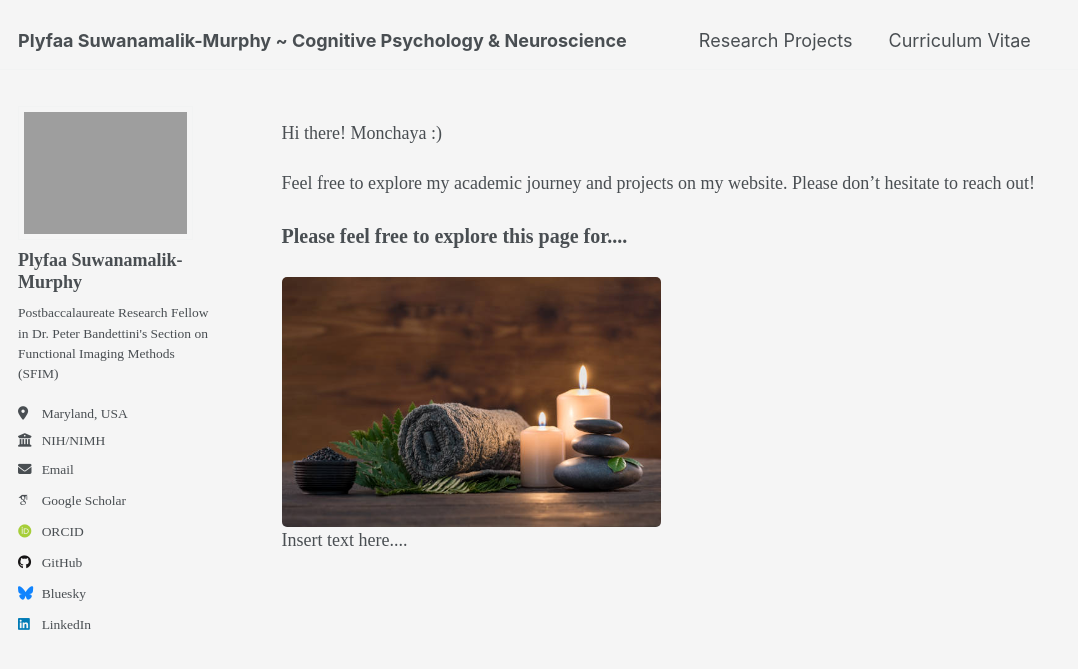
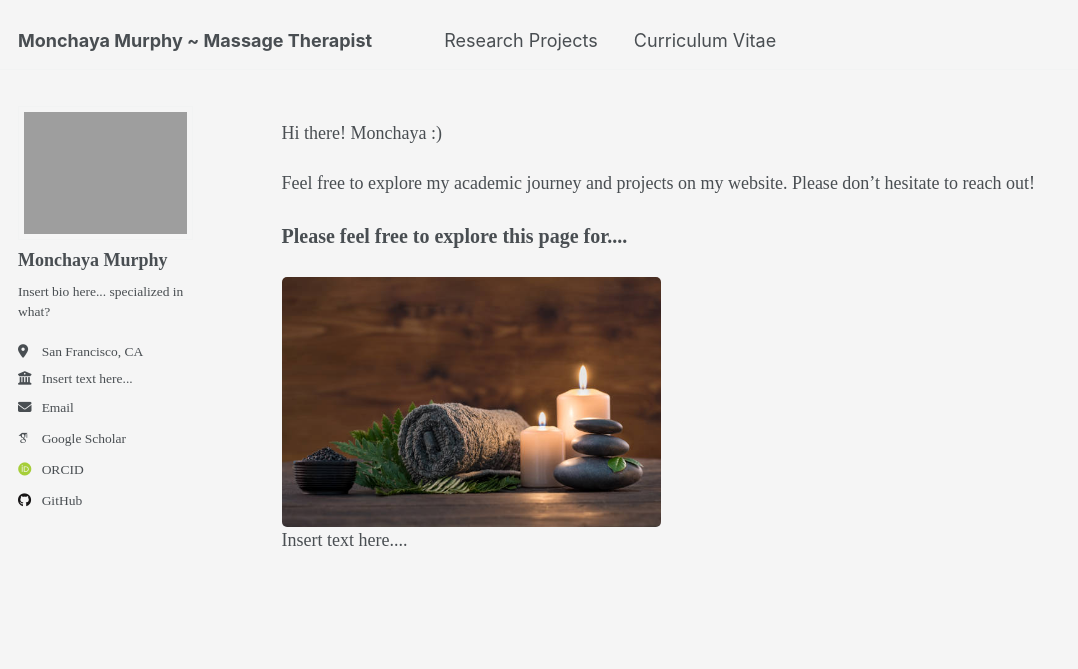
Before and after one commit to monchayamurphy/monchayamurphy.github.io, a Jekyll site: the page built from _pages/about.html, in a window 1280 px wide. Shown: the top 669 px of the page, without its empty margins (0-1078 px from the left). Built offline with Jekyll 4.4.1, drawn with Linux system fonts in a browser that asks for light colours; some web fonts are replaced.

Commit message:
Update _config.yml

```diff
--- a/_config.yml
+++ b/_config.yml
@@ -9,11 +9,11 @@
 # Basic Site Settings
 locale                   : "en-US"
 site_theme               : "default"
-title                    : "Plyfaa Suwanamalik-Murphy ~ Cognitive Psychology & Neuroscience"
+title                    : "Monchaya Murphy ~ Massage Therapist"
 title_separator          : "-"
-name                     : &name "Plyfaa Suwanamalik-Murphy"
+name                     : &name "Monchaya Murphy"
 description              : &description "personal description"
-url                      : https://plyfaa.github.io
+url                      : https://monchayamurphy.github.io
 baseurl                  : "" # the subpath of your site, e.g. "/blog"
 repository               : "academicpages/academicpages.github.io"
 
@@ -26,13 +26,13 @@ baseurl: ""
 author:
   # Biographic information
   avatar           : "unnamed2.jpg"
-  name             : "Plyfaa Suwanamalik-Murphy"
+  name             : "Monchaya Murphy"
   pronouns         : # she/her
-  bio              : "Postbaccalaureate Research Fellow in Dr. Peter Bandettini's Section on Functional Imaging Methods (SFIM)"
-  location         : "Maryland, USA"
-  employer         : "NIH/NIMH"
+  bio              : "Insert bio here... specialized in what?"
+  location         : "San Francisco, CA"
+  employer         : "Insert text here..."
   uri              : # URL
-  email            : "plysuwana@gmail.com"
+  email            : "monchayamurphy@gmail.com"
 
   # Academic websites
   arxiv            : # URL - Update with the correct link to your profile
@@ -48,12 +48,12 @@ author:
   bitbucket        : # Username - Update with your username on the site
   codepen          : # Username
   dribbble         : # Username
-  github           : "plyfaa"
+  github           : "monchayamurphy"
   kaggle           : # Username
   stackoverflow    : # User number or user number and name (i.e., use "1" or "1/jeff-atwood")
 
   # Social media
-  bluesky          : "suwanamurphy.bsky.social"
+  bluesky          : # "suwanamurphy.bsky.social"
   facebook         : # Username
   flickr           : # Username
   foursquare       : # Username
@@ -62,7 +62,7 @@ author:
   keybase          : # Username
   instagram        : # Username
   lastfm           : # Username
-  linkedin         : plyfaa-murphy
+  linkedin         : # plyfaa-murphy
   mastodon         : # URL
   medium           : # URL
   pinterest        : # Username
```
